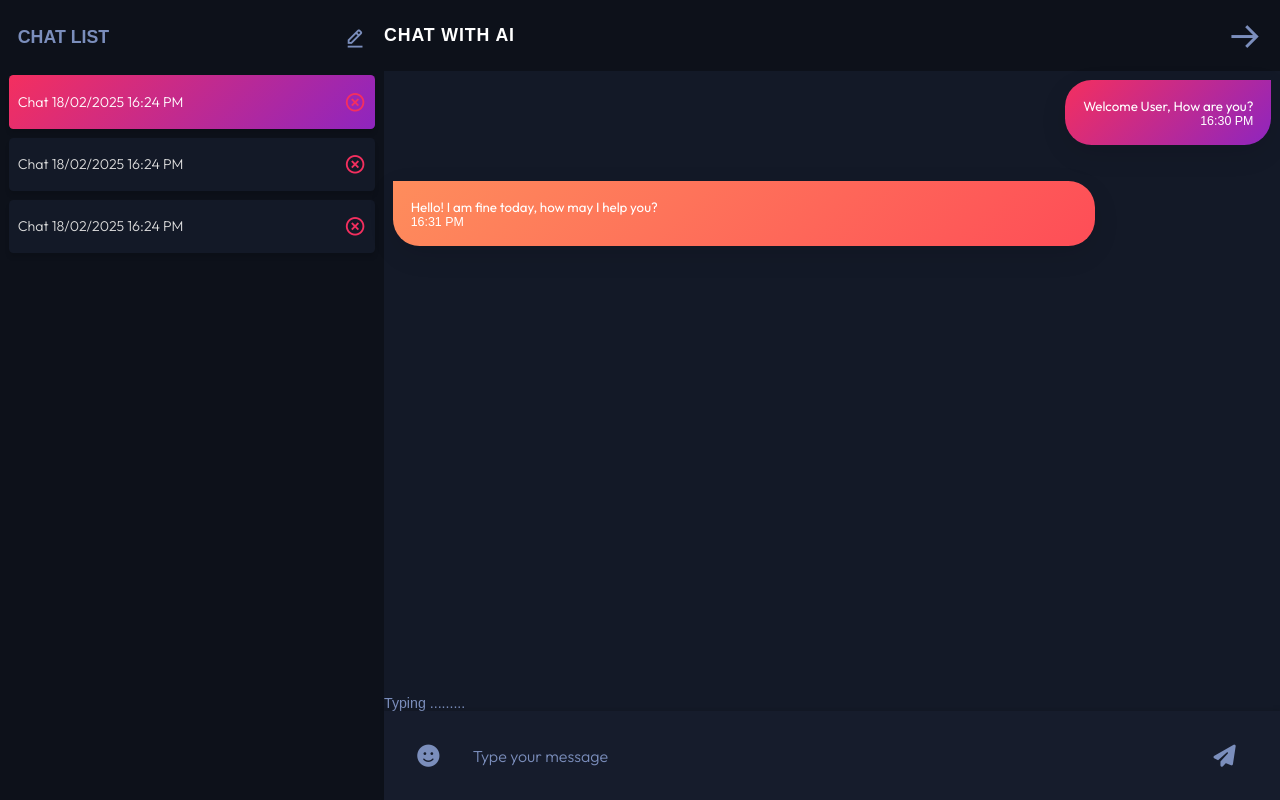
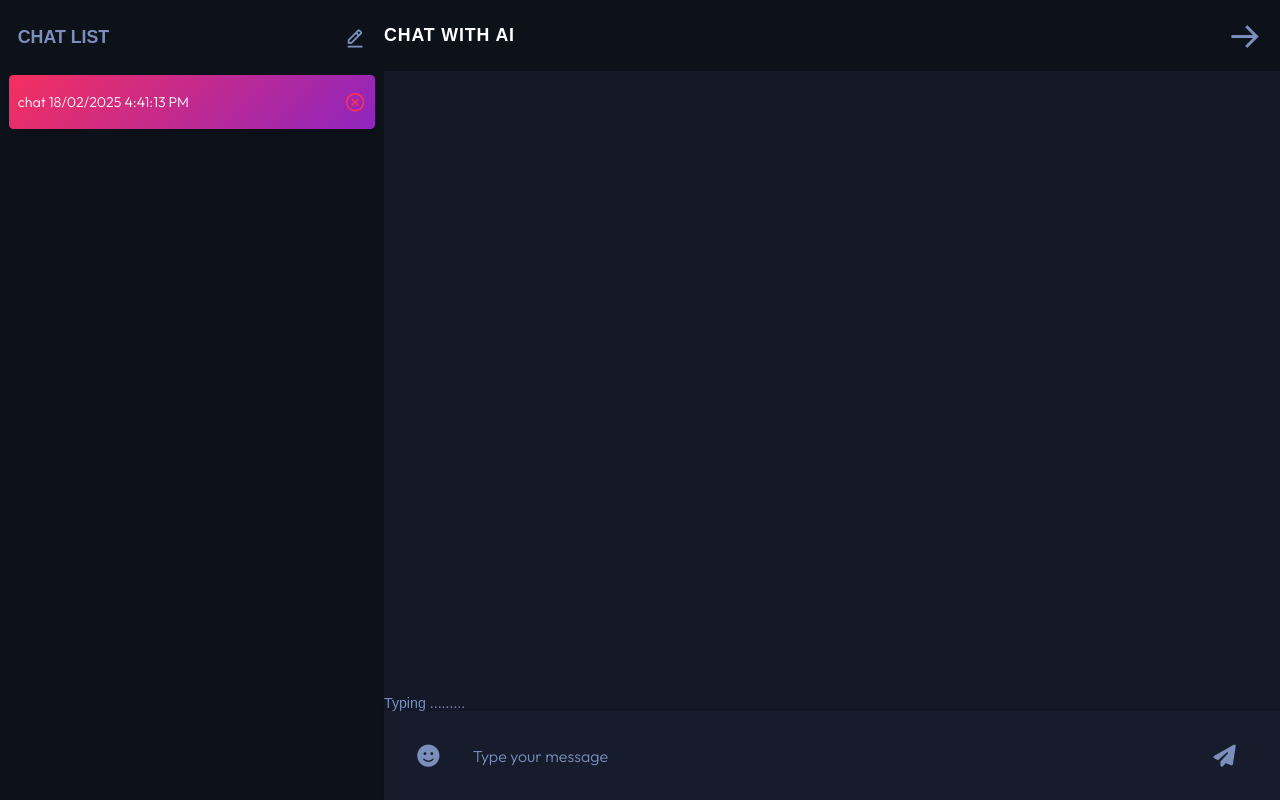
Before and after one commit to Jon9851/chat-ai-bot, a React (Vite) app in the folder ai-chat-bot/: page / in a window 1280 px wide. Both pictures are taken after a click on the button "CHAT AI". Built offline with nearby package versions, Linux system fonts and the light colour scheme.

Commit message:
started adding chat functionality to the page, having issues with map.

```diff
--- a/ai-chat-bot/src/App.jsx
+++ b/ai-chat-bot/src/App.jsx
@@ -5,10 +5,20 @@
 const App = () => {
   // Fixed the typo: 'false' instead of 'flase'
   const [isChatting, setIsChatting] = useState(false);
+  const [chats, setChats] = useState ([])
 
-  const handleStartChat = () => {
-    setIsChatting(true);
-  };
+  const handleStartChat = ()=> {
+    setIsChatting(true)
+
+    if(chats.length === 0){
+      const newChat ={
+        id:`chat ${new Date().toLocaleDateString('en-GB')} ${new Date().toLocaleTimeString()}`,
+        messages:[]
+      }
+      setChats([newChat]);
+    }
+  }
+
 
   const handleGoBack = () => {
     setIsChatting(false);
@@ -18,7 +28,7 @@
   return (
     <div className="container">
       {isChatting ? (
-        <Chatbotapp onGoBack={handleGoBack} /> /* Fixed function name 'handleGoBack' */
+        <Chatbotapp onGoBack={handleGoBack} chats={chats} setChats={setChats} /> /* Fixed function name 'handleGoBack' */
       ) : (
         <ChatbotStart onStartChat={handleStartChat} />
       )}
--- a/ai-chat-bot/src/assets/components/Chatbotapp.jsx
+++ b/ai-chat-bot/src/assets/components/Chatbotapp.jsx
@@ -1,7 +1,36 @@
-import React from 'react';
+import React, { useState } from 'react';
 import './Chatbotapp.css';
 
-const Chatbotapp = ({onGoBack}) => {
+const Chatbotapp = ({ onGoBack, chats, setChats }) => {
+  const [inputValue, setInputValue] = useState('');
+  const [messages, setMessages] = useState(chats[0]?.messages || []);
+
+  const handleInputChange = (e) => {
+    setInputValue(e.target.value);
+  };
+
+  const sendMessage = () => {
+    if (inputValue.trim() === '') return; // Fixed trim() check
+
+    const newMessage = {
+      type: 'prompt',
+      text: inputValue,
+      timestamp: new Date().toLocaleTimeString(),
+    };
+
+    const updatedMessages = [...messages, newMessage];
+    setMessages(updatedMessages);
+    setInputValue('');
+
+    const updatedChats = chats.map((chat, index) => {
+      if (index === 0) {
+        return { ...chat, messages: updatedMessages };
+      }
+      return chat; // Fixed 'chat' instead of 'chats' in return
+    });
+    setChats(updatedChats);
+  };
+
   return (
     <div className="chat-app">
       {/* Chat List Section */}
@@ -10,42 +39,47 @@
           <h2>Chat List</h2>
           <i className="bx bx-edit-alt new-chat"></i>
         </div>
-        <div className="chat-list-item active">
-          <h4>Chat 18/02/2025 16:24 PM</h4>
-          <i className="bx bx-x-circle"></i>
-        </div>
-        <div className="chat-list-item">
-          <h4>Chat 18/02/2025 16:24 PM</h4>
-          <i className="bx bx-x-circle"></i>
-        </div>
-        <div className="chat-list-item">
-          <h4>Chat 18/02/2025 16:24 PM</h4>
-          <i className="bx bx-x-circle"></i>
-        </div>
+        {chats.map((chat, index) => (
+          <div key={index} className={`chat-list-item ${index === 0 ? 'active' : ''}`}>
+            <h4>{chat.id}</h4>
+            <i className="bx bx-x-circle"></i>
+          </div>
+        ))}
       </div>
 
       {/* Chat Window Section */}
       <div className="chat-window">
         <div className="chat-title">
           <h3>Chat with AI</h3>
-          <i className="bx bx-arrow-back arrow " onClick={onGoBack}></i>
+          <i className="bx bx-arrow-back arrow" onClick={onGoBack}></i>
         </div>
         <div className="chat">
-          <div className="prompt">
-            Welcome User, How are you? <span>16:30 PM</span>
-          </div>
-          <div className="response">
-            Hello! I am fine today, how may I help you? <span>16:31 PM</span>
-          </div>
+          {messages.map((message, index) => (
+            <div key={index} className={message.type === 'prompt' ? 'prompt' : 'response'}>
+              {message.text} <span>{message.timestamp}</span>
+            </div>
+          ))}
         </div>
         <div className="typing">Typing .........</div>
 
         {/* New Wrapper for the Form */}
         <div className="chat-input-container">
-          <form className="msg-form">
+          <form
+            className="msg-form"
+            onSubmit={(e) => {
+              e.preventDefault();
+              sendMessage();
+            }}
+          >
             <i className="fa-solid fa-face-smile emoji"></i>
-            <input type="text" className="msg-input" placeholder="Type your message"/>
-            <i className="fa-solid fa-paper-plane"></i>
+            <input
+              type="text"
+              className="msg-input"
+              placeholder="Type your message"
+              value={inputValue}
+              onChange={handleInputChange}
+            />
+            <i className="fa-solid fa-paper-plane" onClick={sendMessage}></i>
           </form>
         </div>
       </div>
```
